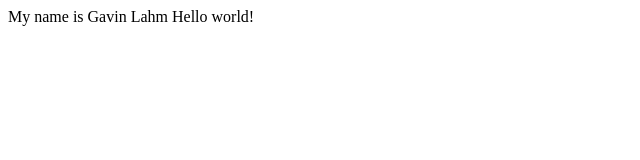
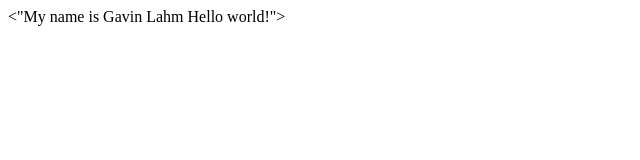
Before and after one commit to GavinLahm/GavinLahm.github.io, a plain HTML site: page Index.html in a window 1280 px wide. Shown: the full height of the page, 0-640 px from the left. Drawn offline with Linux system fonts and the light colour scheme.

Commit message:
Update Index.html

```diff
--- a/Index.html
+++ b/Index.html
@@ -9,6 +9,6 @@
 <script src=""></script>
 <!--- Code above this line will not be displayed on the browser -->
 <body>
-My name is Gavin Lahm Hello world! </p>
+<"My name is Gavin Lahm Hello world!"> </p>
 </body>
 </html>
```
